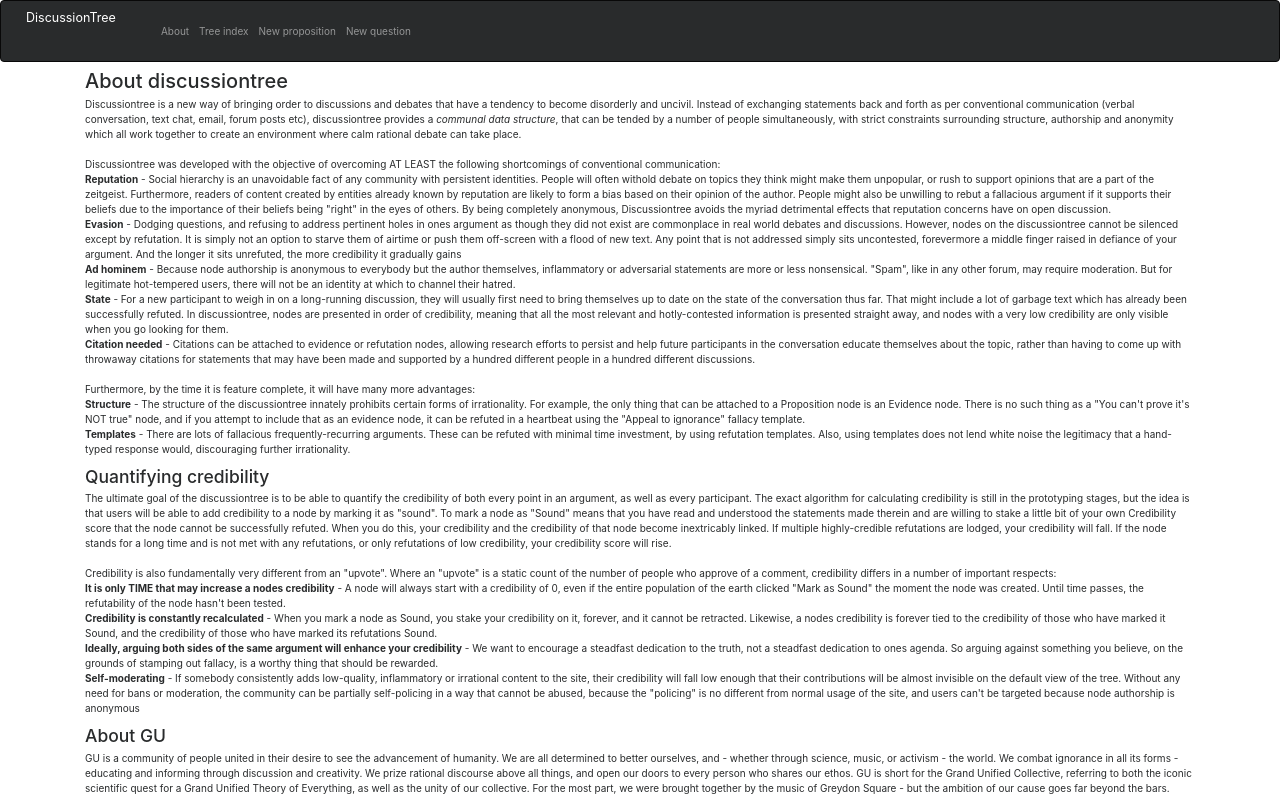
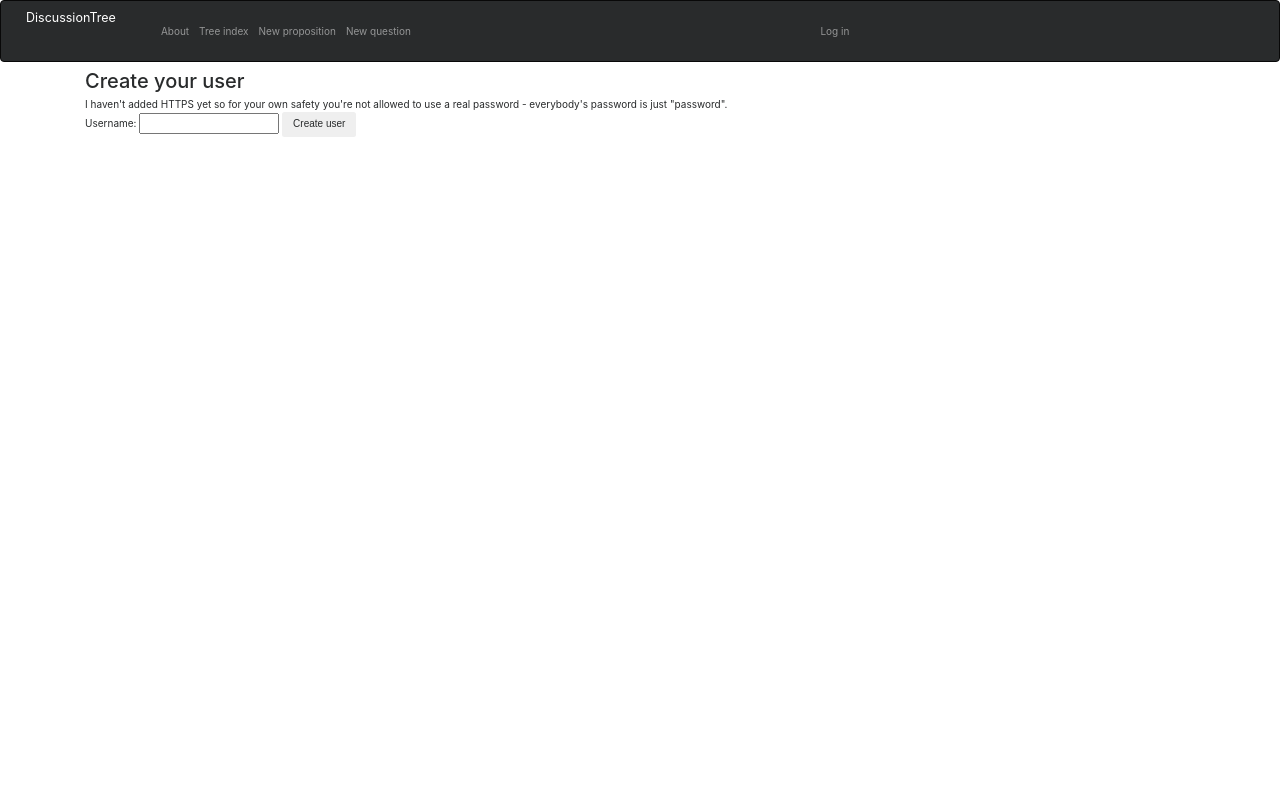
Before and after one commit to Shadyjames/discussiontree, a Django app: page /create_user/ in a window 1280 px wide. After the commit the page ends 137 px from the top, so only its background shows below. Run offline with Django 3.2, Linux system fonts and the light colour scheme; parts of the project's set-up code (start-up, migrations or seed data) failed here and were passed over; some libraries are stand-ins or nearby versions.

Commit message:
Added a skeleton of the user layer

```diff
--- a/discussiontree/models.py
+++ b/discussiontree/models.py
@@ -1,5 +1,6 @@
 from django.db import models
 from django.contrib.postgres.fields import JSONField
+from django.contrib.auth.models import User
 
 class NodeType(models.Model):
     # eg. "Claim", "Evidence", "Refutation" etc
@@ -34,3 +35,8 @@
 class NodeTypeConnectivity(models.Model):
     parent = models.ForeignKey(NodeType, related_name='+')
     child = models.ForeignKey(NodeType, related_name='+')
+
+class SoundMark(models.Model):
+    user = models.ForeignKey(User)
+    date = models.DateTimeField(auto_now_add=True)
+    node = models.ForeignKey(DiscussionNode)
--- a/discussiontree/settings.py
+++ b/discussiontree/settings.py
@@ -51,6 +51,11 @@
     'django.contrib.auth.middleware.AuthenticationMiddleware',
     'django.contrib.messages.middleware.MessageMiddleware',
     'django.middleware.clickjacking.XFrameOptionsMiddleware',
+]
+
+AUTHENTICATION_BACKENDS = [
+    'django.contrib.auth.backends.ModelBackend',
+    'tokenapi.backends.TokenBackend'
 ]
 
 ROOT_URLCONF = 'discussiontree.urls'
--- a/discussiontree/templates/base.html
+++ b/discussiontree/templates/base.html
@@ -34,6 +34,15 @@
           </li>
           <li class="nav-item">
             <a class="nav-link" href="/create_question/">New question</a>
+          </li>
+        </ul>
+        <ul class="navbar-nav navbar-right mr-auto">
+          <li class="nav-item">
+            {% if user.is_authenticated %}
+                <a class="nav-link">{{ user.username }}</a>
+            {% else %}
+                <a class="nav-link" href="/login/">Log in</a>
+            {% endif %}
           </li>
         </ul>
       </div>
--- /dev/null
+++ b/discussiontree/templates/create_user.html
@@ -0,0 +1,17 @@
+{% extends "base.html" %}
+{% block title %}Create a user{% endblock %}
+{% block content %}
+<h2>Create your user</h2>
+I haven't added HTTPS yet so for your own safety you're not allowed to use a real password - everybody's password is just "password".
+<form method="POST" id="userform">
+    {% csrf_token %}
+    <div class="row">
+        <div class="col-lg-5">
+            Username: <input type="text" form="userform" name="username">
+            </select>
+            <button type="submit" class="btn">Create user</button>
+        </div>
+    </div>
+</form>
+
+{% endblock %}
--- /dev/null
+++ b/discussiontree/templates/user_created.html
@@ -0,0 +1,6 @@
+{% extends "base.html" %}
+{% block title %}Create a user{% endblock %}
+{% block content %}
+<h2>Grats</h2>
+Log in at the top right, your password is "password"
+{% endblock %}
--- a/discussiontree/urls.py
+++ b/discussiontree/urls.py
@@ -13,7 +13,7 @@
     1. Import the include() function: from django.conf.urls import url, include
     2. Add a URL to urlpatterns:  url(r'^blog/', include('blog.urls'))
 """
-from django.conf.urls import url
+from django.conf.urls import url, include
 from django.contrib import admin
 from discussiontree import views
 
@@ -26,5 +26,8 @@
     url(r'^create_node/?', views.create_node),
     url(r'^create_proposition/?', views.create_proposition),
     url(r'^create_question/?', views.create_question),
+    url(r'^create_user/?', views.create_user),
+    url(r'^token/', include('tokenapi.urls')),
+    url(r'^login/?', views.login),
     url(r'^/?', views.about),
 ]
--- a/discussiontree/views.py
+++ b/discussiontree/views.py
@@ -1,6 +1,8 @@
 from discussiontree.models import NodeType, NodeSubType, DiscussionNode, NodeTypeConnectivity
 from django.http import HttpResponse, HttpResponseRedirect
 from django.core.urlresolvers import reverse
+from django.contrib.auth.models import User
+from django.contrib.auth import authenticate, login as auth_login
 from django.shortcuts import render
 import ujson as json
 import logging
@@ -22,7 +24,7 @@
     return render(request, 'index.html')
 
 def tree_index(request):
-    context = {}
+    context = {"user":request.user}
     #context['claims'] = DiscussionNode.objects.filter(node_subtype__super_type__name="Claim")
     context['roots'] = DiscussionNode.objects.filter(parent__isnull=True)
     return render(request, 'tree_index.html', context)
@@ -32,12 +34,17 @@
     child_connectivity = NodeTypeConnectivity.objects.filter(parent=node.node_type)
     child_types = [connectivity.child for connectivity in child_connectivity]
     node_children = DiscussionNode.objects.filter(parent=node)
-    context = {"node": node, "child_types":child_types, "node_children":node_children}
+    context = {
+        "node": node,
+        "child_types":child_types,
+        "node_children":node_children,
+        "user":request.user
+    }
     return render(request, 'view_node.html', context)
 
 def create_node(request):
     if request.method == "GET":
-        context = {"parent": None}
+        context = {"parent": None, "user":request.user}
         parent_id =  request.GET.get('parent_id')
         if parent_id:
             context['parent'] = DiscussionNode.objects.get(pk=int(parent_id))
@@ -83,3 +90,39 @@
 def create_question(request):
     claim_type = NodeType.objects.get(name="Question")
     return HttpResponseRedirect(reverse(create_node) + "?node_type=%s" % claim_type.pk)
+
+def create_user(request):
+    context = {"user":request.user}
+    if request.method == "GET":
+        return render(request, 'create_user.html', context)
+    elif request.method == "POST":
+        username = request.POST.get('username')
+        if not username:
+            context['error'] = "You must supply a username"
+            return render(request, 'create_user.html', context)
+        if User.objects.filter(username=username).exists():
+            context['error'] = "That username is taken"
+            return render(request, 'create_user.html', context)
+        user = User.objects.create(username=request.POST.get('username'))
+        user.set_password('password')
+        auth_login(request, user)
+        context['user'] = user
+    return render(request, 'user_created.html', context)
+
+def login(request):
+    context = {"user":request.user}
+    if request.method == "GET":
+        return render(request, 'login.html', context)
+    if request.method == "POST":
+        username = request.POST.get('username')
+        password = request.POST.get('password')
+        if username and password:
+            user = authenticate(request=request, username=username, password=password)
+        else:
+            return HttpResponse(json.dumps({"success":False, "error": "Username and password are both required"}))
+
+        if user is not None:
+            auth_login(request, user)
+            return HttpResponseRedirect(request.POST.get('redirect', '/'))
+
+        return HttpResponse(json.dumps({"success":False, "error": "Invalid login"}))
```
Also changed, not shown: discussiontree/templates/login.html (added, +20 -0 lines), discussiontree/migrations/0002_auto_20171115_0509.py (added).
